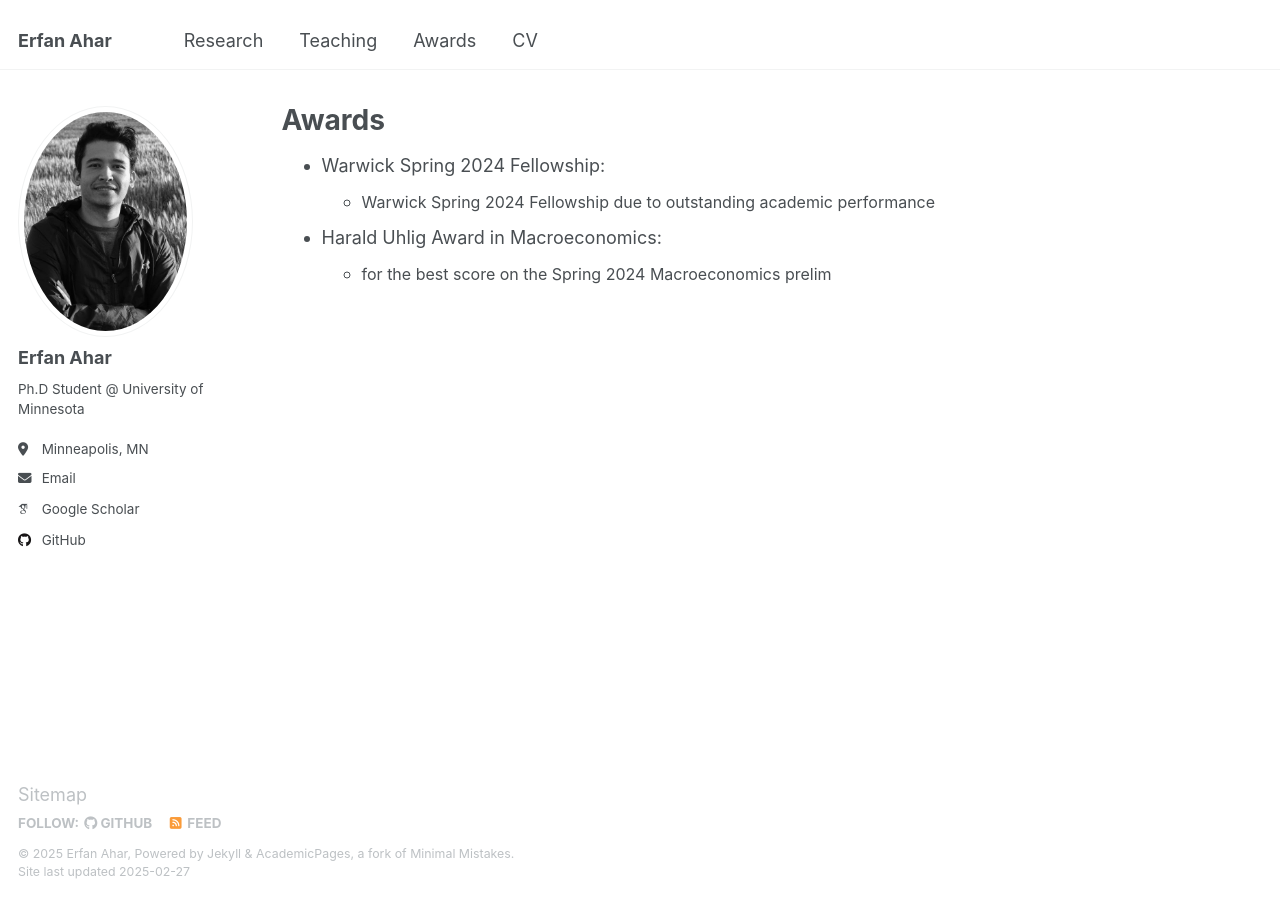
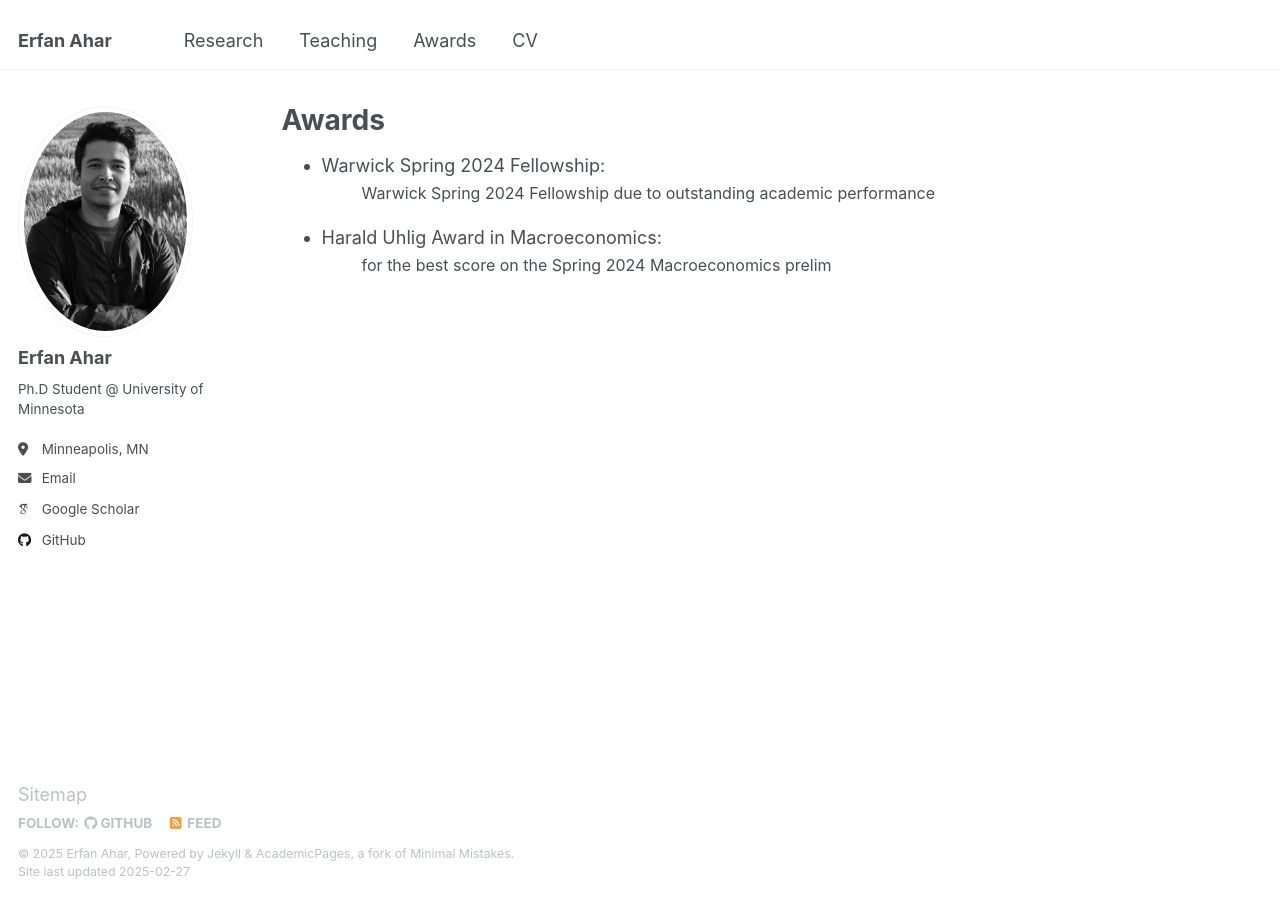
Before and after one commit to ErfanAhar/erfanahar.github.io, a Jekyll site: the page built from _pages/awards.md, in a window 1280 px wide. Built offline with Jekyll 4.4.1, drawn with Linux system fonts in a browser that asks for light colours; some web fonts are replaced.

Commit message:
Update awards.md

```diff
--- a/_pages/awards.md
+++ b/_pages/awards.md
@@ -7,8 +7,8 @@ author_profile: true
 
 
 - Warwick Spring 2024 Fellowship:
-  - <font size="3">Warwick Spring 2024 Fellowship due to outstanding academic performance</font>
+: <font size="3">Warwick Spring 2024 Fellowship due to outstanding academic performance</font>
 
 
 - Harald Uhlig Award in Macroeconomics:
-  - <font size="3">for the best score on the Spring 2024 Macroeconomics prelim</font>
+: <font size="3">for the best score on the Spring 2024 Macroeconomics prelim</font>
```
